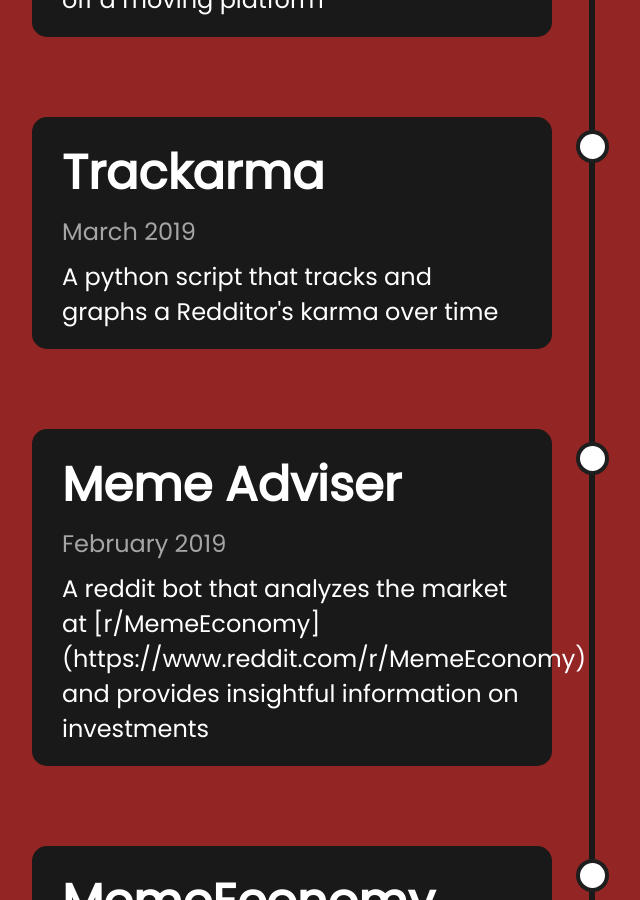
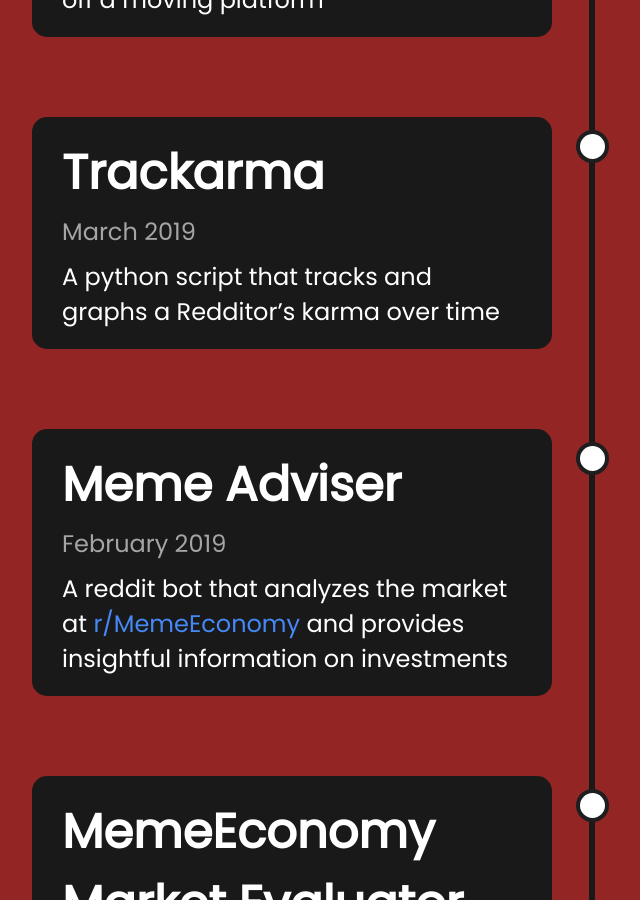
Before and after one commit to paramt/projects, a Jekyll site: the page built from index.html, in a window 1280 px wide and 900 px high, scrolled down 1140 px. Shown: the whole window, without its empty margins (48-688 px from the left). Built offline with Jekyll 4.4.1, drawn with Linux system fonts in a browser that asks for light colours; some of the changed text lies outside the part shown.

Commit message:
Markdownify project descriptions

```diff
--- a/_layouts/default.html
+++ b/_layouts/default.html
@@ -24,7 +24,7 @@
             <div class="tcontent" onclick="window.open('{{ project.link }}')">
               <h2>{{ project.title }}</h2>
               <p class="light">{{ project.date }}</p>
-              <p>{{ project.desc }}</p>
+              <p>{{ project.desc || markdownify}}</p>
             </div>
           </div>
       {% endfor %}
```
